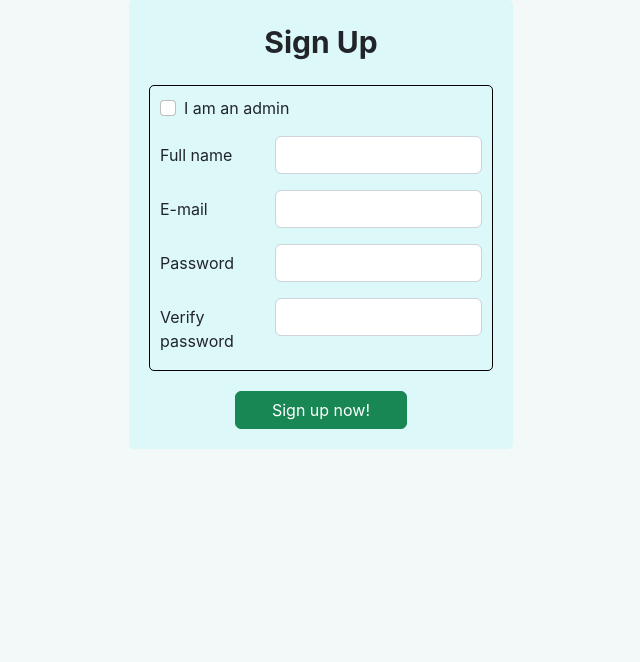
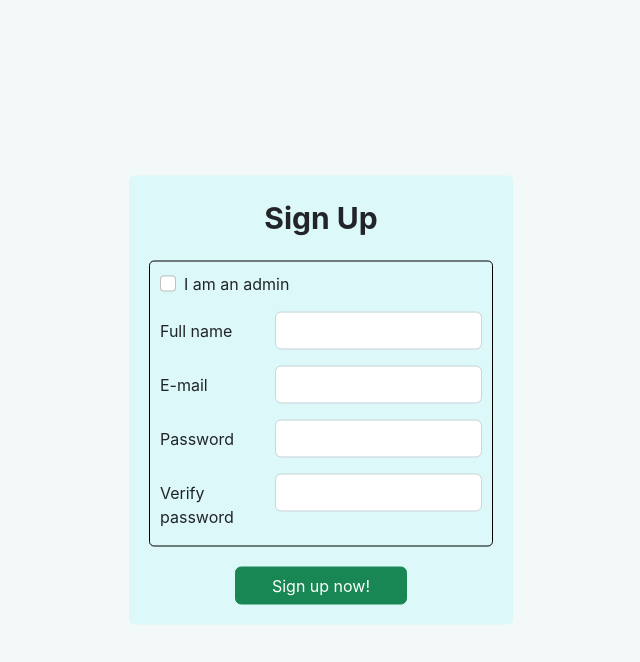
Before and after one commit to ofir-hazan/MOYAStore, a React (Create React App) app in the folder client/: page /signUp in a window 1280 px wide. Shown: the top 662 px of the page, without its empty margins (319-959 px from the left). Built offline with nearby package versions, Linux system fonts and the light colour scheme; no server answers.

Commit message:
Center containers

```diff
--- a/client/src/pages/SignIn/SignIn.css
+++ b/client/src/pages/SignIn/SignIn.css
@@ -4,6 +4,10 @@
     width: 30%;
     padding: 20px;
     border-radius: 5px;
+    position: absolute;
+    left: 50%;
+    top: 50%;
+    transform: translate(-50%, -50%);
 }
 
 .title {
--- a/client/src/pages/SignUp/SignUp.css
+++ b/client/src/pages/SignUp/SignUp.css
@@ -4,6 +4,10 @@
     width: 30%;
     padding: 20px;
     border-radius: 5px;
+    position: absolute;
+    left: 50%;
+    top: 50%;
+    transform: translate(-50%, -50%);
 }
 
 .title {
```
